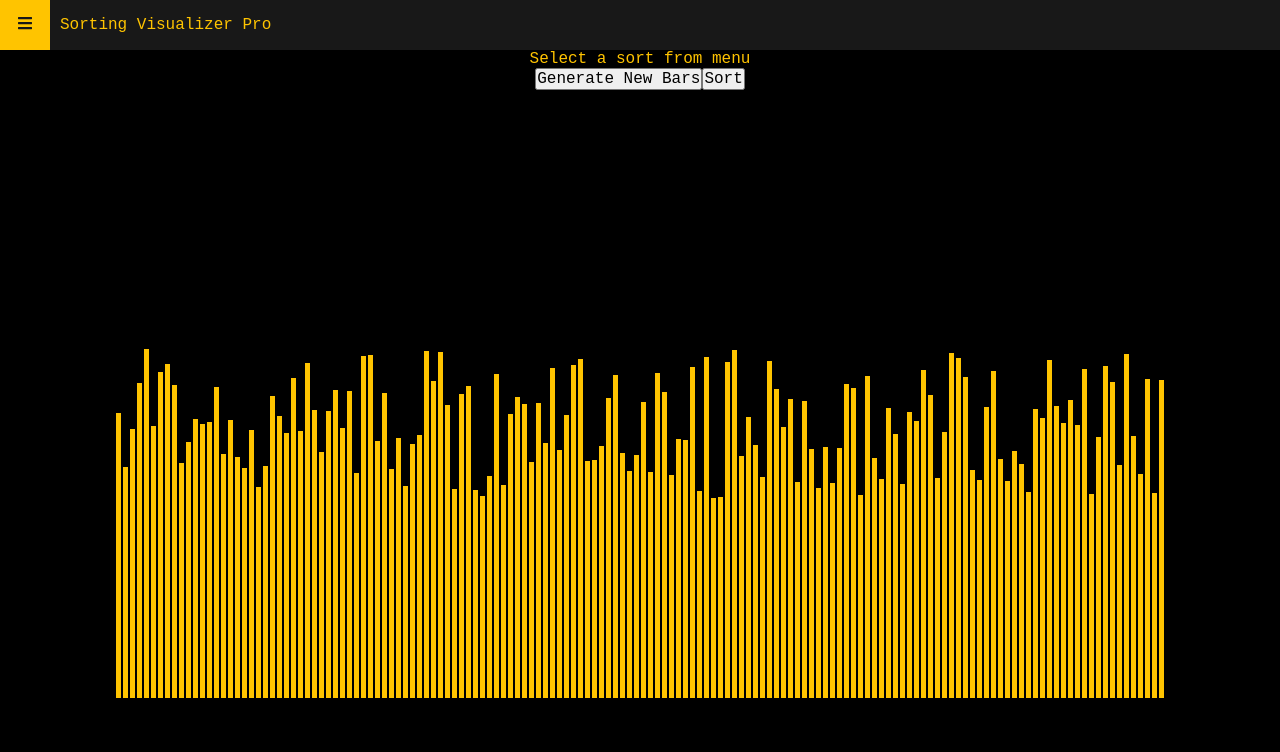
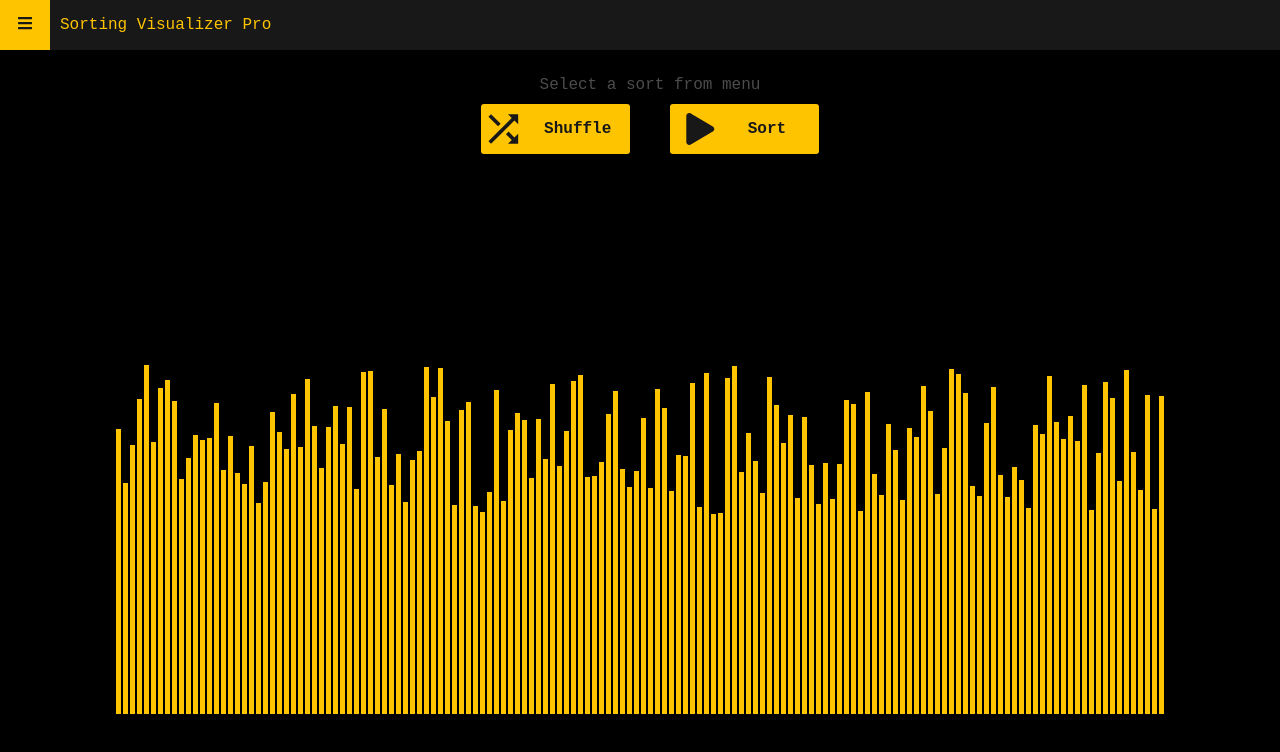
Before and after one commit to pradeepkmaran/Sorting-Visualizer, a React (Create React App) app: page / in a window 1280 px wide. Shown: the top 752 px of the page. Built offline with nearby package versions, Linux system fonts and the light colour scheme.

Commit message:
working action buttons

```diff
--- a/src/SortingVisualizer/SortingVisualizer.css
+++ b/src/SortingVisualizer/SortingVisualizer.css
@@ -9,11 +9,14 @@
     width: 100%;
     height: 100%;
     position: absolute;
-    background-color: #000;
+    top: 0;
+    bottom: 0;
+    background-color: #000;overflow-x: hidden;
+    overflow-y: hidden;
 }
 .array-bar-container {
     position: relative;
-    margin-top: 10%;
+    margin-top: 5%;
     display: flex;
     justify-content: center;
     align-items: flex-end;
@@ -127,20 +130,77 @@ input[type="radio"] + label:hover {
     color: rgb(24, 24, 24);
 }
 
+.display-container {
+    height: 6.25rem;
+    width: 100%;
+    display: flex;
+    justify-content: center;
+    align-items: center;
+    background-color: transparent;
+    flex-direction: column;
+    padding: 10px;
+}
+
 .selected-sort-display {
+    color: rgb(76, 76, 76);
+    margin-top: 10px;
+}
+
+.action-btns {
+    display: flex;
+    justify-content: center;
+    align-items: center;
+    margin-top: 10px;
+}
+
+.generate-new-bars-btn, .sort-play-btn {
+    display: flex;
+    justify-content:space-between;
+    align-items: center;
+    background-color: rgb(255, 196, 0);
+    color: rgb(24, 24, 24);
+    border: none;
+    height: 3.125rem;
+    width: 9.325rem;
+    border-radius: 3px;
+    cursor: pointer;
+    margin: 0 20px;
+}
+
+.shuffle-icon {
+    margin: auto;
+    padding: auto;
+    height: 3.125REM;
+    width: 3.125REM;
+}
+
+.play-icon {
+    margin: auto;
+    margin-left: 1REM;
+    height: 2REM;
+    width: 2REM;
+}
+
+.generate-new-bars-btn h2, .sort-play-btn h2 {
+    width: 7.325REM;
+    /* padding: auto; */
+}
+
+.generate-new-bars-btn:hover,
+.sort-play-btn:hover {
+    background-color:rgb(24, 24, 24);
     color: rgb(255, 196, 0);
 }
 
-
 @media (max-width: 600px) {
     * {
-        font-size:large;
+        font-size: 1.12REM;
     }
+
     .sliding-menu-bar {
-        width: 55%;
+        width: 60%;
     }
 }
-
 
 /*
 .menu-icon {
--- a/src/SortingVisualizer/SortingVisualizer.jsx
+++ b/src/SortingVisualizer/SortingVisualizer.jsx
@@ -5,7 +5,8 @@ import { getInsertionSortAnimations } from "../SortingAlgorithms/InsertionSort";
 import { getBubbleSortAnimations } from "../SortingAlgorithms/BubbleSort";
 import { getHeapSortAnimations } from "../SortingAlgorithms/HeapSort";
 import { getQuickSortAnimations } from "../SortingAlgorithms/QuickSort";
-import { FaBars, FaTimes } from "react-icons/fa";
+import { FaBars, FaTimes, FaPlay, FaPause } from "react-icons/fa";
+import { MdShuffle } from "react-icons/md";
 const ARRAY_SIZE = 150;
 
 export class SortingVisualizer extends React.Component {
@@ -16,6 +17,7 @@ export class SortingVisualizer extends React.Component {
             array: [],
             selectedSort: 'Select a sort from menu',
             showMenu: false,
+            playBtn: true
         };
     }
 
@@ -92,19 +94,19 @@ export class SortingVisualizer extends React.Component {
 
     handleSort() {
         switch (this.state.selectedSort) {
-            case 'mergeSort':
+            case 'Merge Sort':
                 this.mergeSort();
                 break;
-            case 'quickSort':
+            case 'Quick Sort':
                 this.quickSort();
                 break;
-            case 'heapSort':
+            case 'Heap Sort':
                 this.heapSort();
                 break;
-            case 'insertionSort':
+            case 'Insertion Sort':
                 this.insertionSort();
                 break;
-            case 'bubbleSort':
+            case 'Bubble Sort':
                 this.bubbleSort();
                 break;
             default:
@@ -114,6 +116,10 @@ export class SortingVisualizer extends React.Component {
 
     toggleMenu = () => {
         this.setState(prevState => ({ showMenu: !prevState.showMenu }));
+    }
+
+    togglePlayBtn = () => {
+        this.setState(prevState => ({playBtn: !prevState.playBtn }));
     }
 
     render() {
@@ -139,34 +145,36 @@ export class SortingVisualizer extends React.Component {
                     </button>
                     <div className='sort-options' onChange={(event) => this.handleSortChange(event)}>
                         <div className='sort-option'>
-                            <input type="radio" id="mergeSort" name="sort" value="mergeSort" checked={selectedSort === 'mergeSort'} />
+                            <input type="radio" id="mergeSort" name="sort" value="Merge Sort" checked={selectedSort === 'Merge Sort'} />
                             <label htmlFor="mergeSort">Merge Sort</label>
                         </div>
                         <div className='sort-option'>
-                            <input type="radio" id="quickSort" name="sort" value="quickSort" checked={selectedSort === 'quickSort'} />
+                            <input type="radio" id="quickSort" name="sort" value="Quick Sort" checked={selectedSort === 'Quick Sort'} />
                             <label htmlFor="quickSort">Quick Sort</label>
                         </div>
                         <div className='sort-option'>
-                            <input type="radio" id="heapSort" name="sort" value="heapSort" checked={selectedSort === 'heapSort'} />
+                            <input type="radio" id="heapSort" name="sort" value="Heap Sort" checked={selectedSort === 'Heap Sort'} />
                             <label htmlFor="heapSort">Heap Sort</label>
                         </div>
                         <div className='sort-option'>
-                            <input type="radio" id="insertionSort" name="sort" value="insertionSort" checked={selectedSort === 'insertionSort'} />
+                            <input type="radio" id="insertionSort" name="sort" value="Insertion Sort" checked={selectedSort === 'Insertion Sort'} />
                             <label htmlFor="insertionSort">Insertion Sort</label>
                         </div>
                         <div className='sort-option'>
-                            <input type="radio" id="bubbleSort" name="sort" value="bubbleSort" checked={selectedSort === 'bubbleSort'} />
+                            <input type="radio" id="bubbleSort" name="sort" value="Bubble Sort" checked={selectedSort === 'Bubble Sort'} />
                             <label htmlFor="bubbleSort">Bubble Sort</label>
                         </div>
                     </div>
                 </div> }
 
-                <div className='selected-sort-display'>
-                    {selectedSort}
-                </div>
-                <div className='action-buttons'>
-                    <button className='generate-new-bars-btn' onClick={() => this.resetArray()}>Generate New Bars</button>
-                    <button className='sort-btn' onClick={() => this.handleSort()} disabled={!selectedSort}>Sort</button>
+                <div className="display-container">
+                    <div className='selected-sort-display'>
+                        {selectedSort}
+                    </div>
+                    <div className='action-btns'>
+                        <button className='generate-new-bars-btn' onClick={() => this.resetArray()}> <MdShuffle className="shuffle-icon" /> <h2>Shuffle</h2> </button>
+                        <button className='sort-play-btn' onClick={() => this.handleSort()} disabled={!selectedSort}> <FaPlay className="play-icon"/> <h2>Sort</h2> </button>
+                    </div>
                 </div>
 
                 <div className='array-bar-container'>
```
